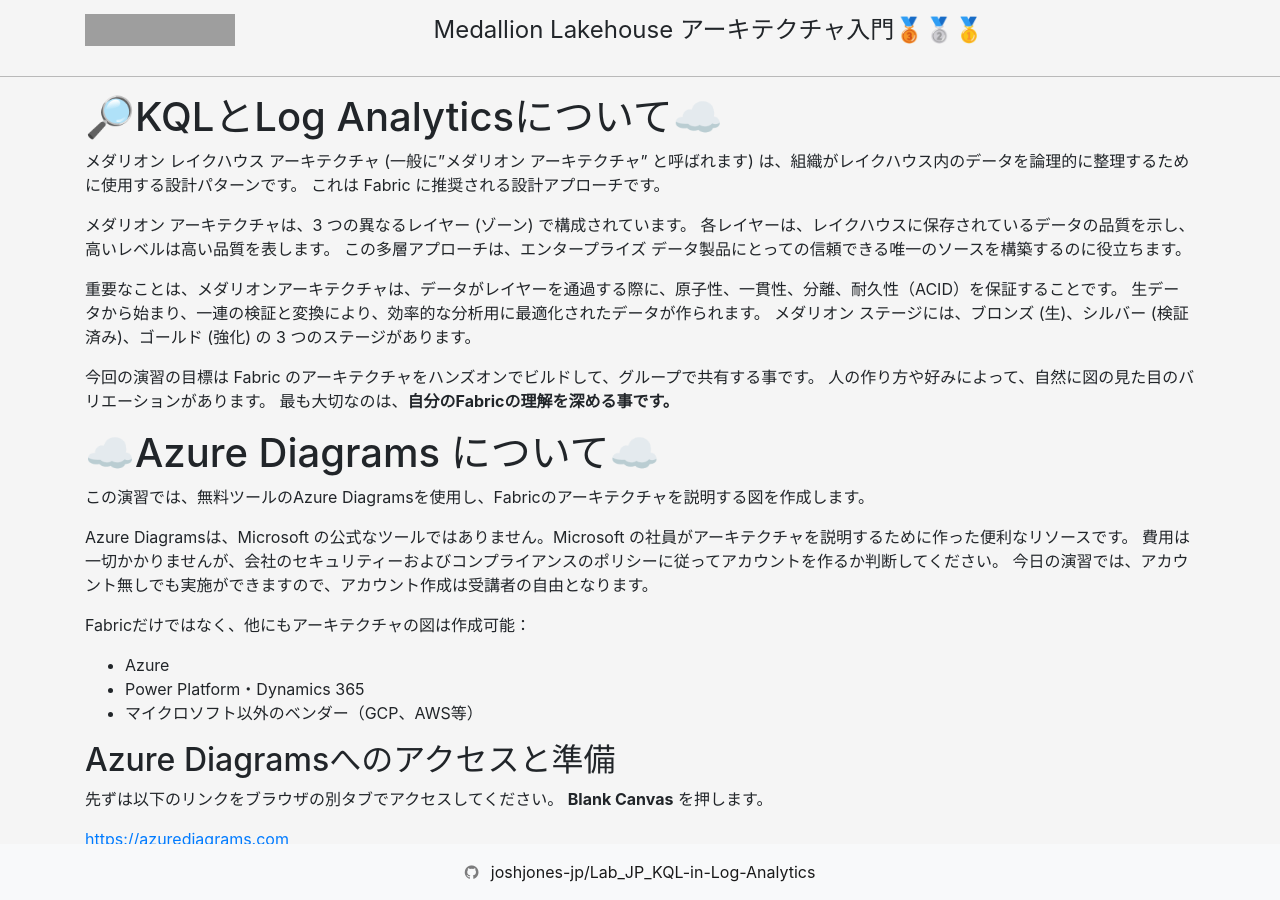
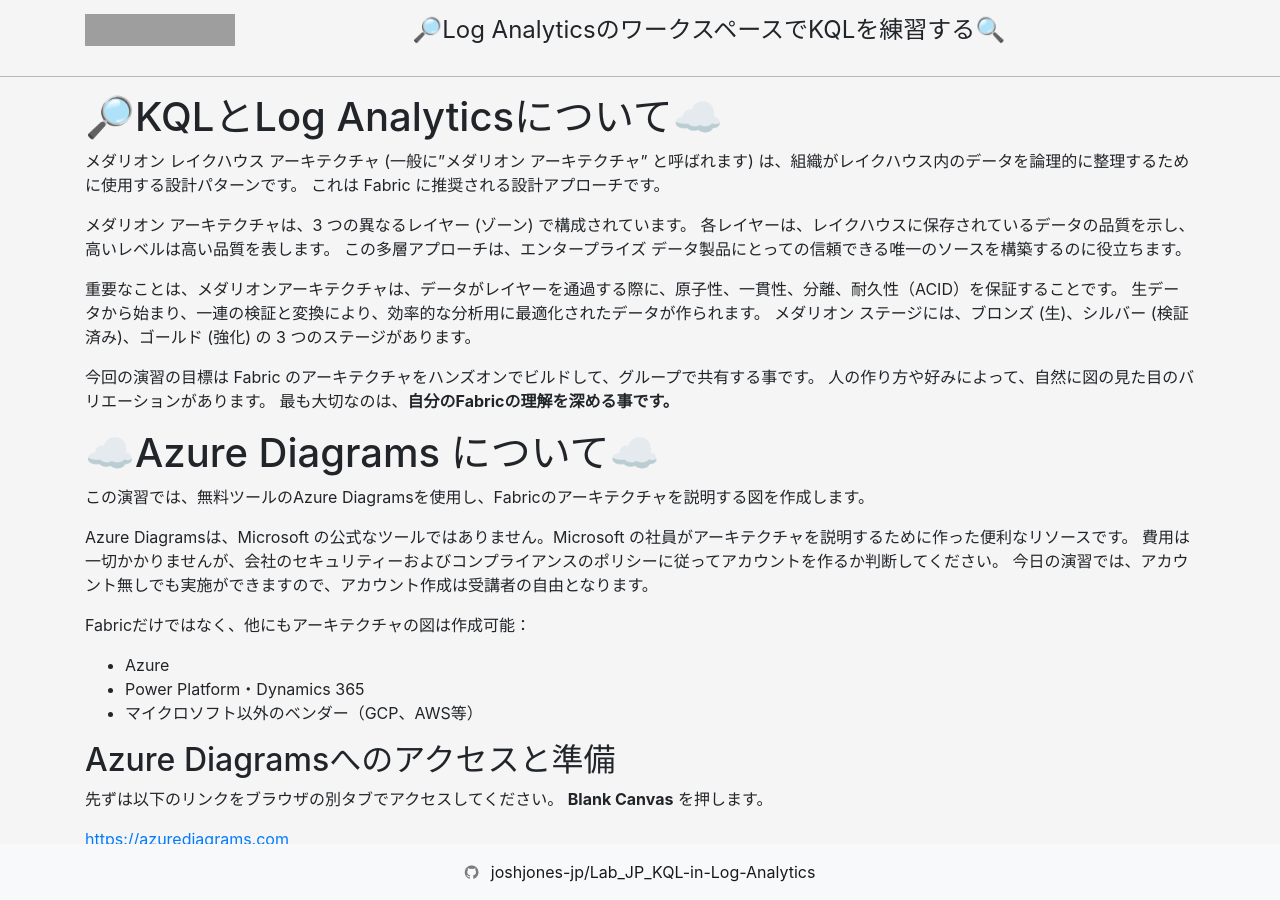
Before and after one commit to joshjones-jp/Lab_JP_KQL-in-Log-Analytics, a Jekyll site: the page built from KQL-LA演習.md, in a window 1280 px wide and 900 px high. Built offline with Jekyll 4.4.1, drawn with Linux system fonts in a browser that asks for light colours; nearby versions of some CDN libraries; grey boxes are pictures that could not be loaded.

Commit message:
Update home.html

```diff
--- a/_layouts/home.html
+++ b/_layouts/home.html
@@ -8,7 +8,8 @@ layout: default
             <a class="my-1 title text-white" >
                 <img src="https://github.com/MicrosoftLearning/Jekyll-Theme/raw/master/assets/microsoft-gray.png" alt="Microsoft logo" style="width:150px;height:32px;"/>
             </a>
-            <span class="my-1 title text-black" style="font-size: 24px;">Medallion Lakehouse アーキテクチャ入門🥉🥈🥇</span>
+            <span class="my-1 title text-black" style="font-size: 24px;">🔎Log AnalyticsのワークスペースでKQLを練習する🔍
+</span>
              <span class="ml-2">&nbsp;</span>
         </div>
         <!--
```
